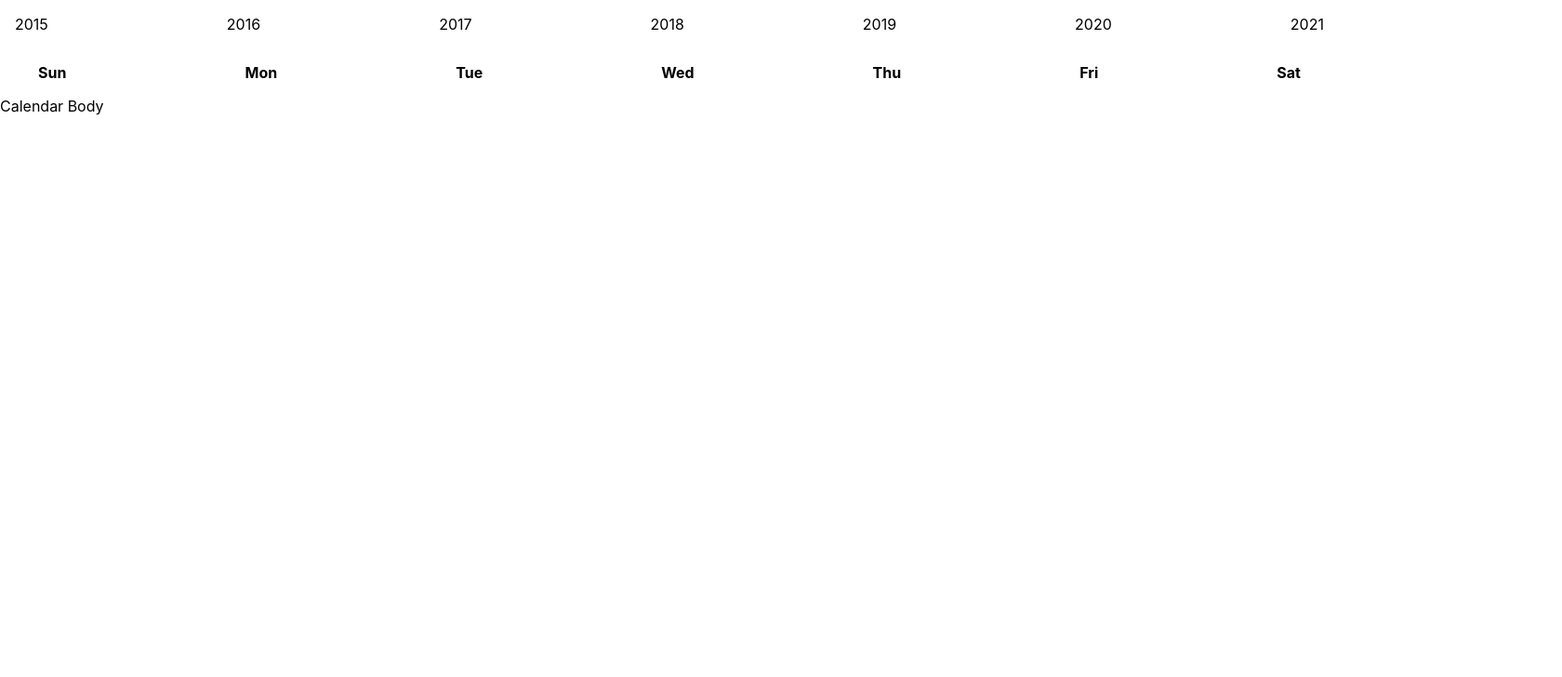
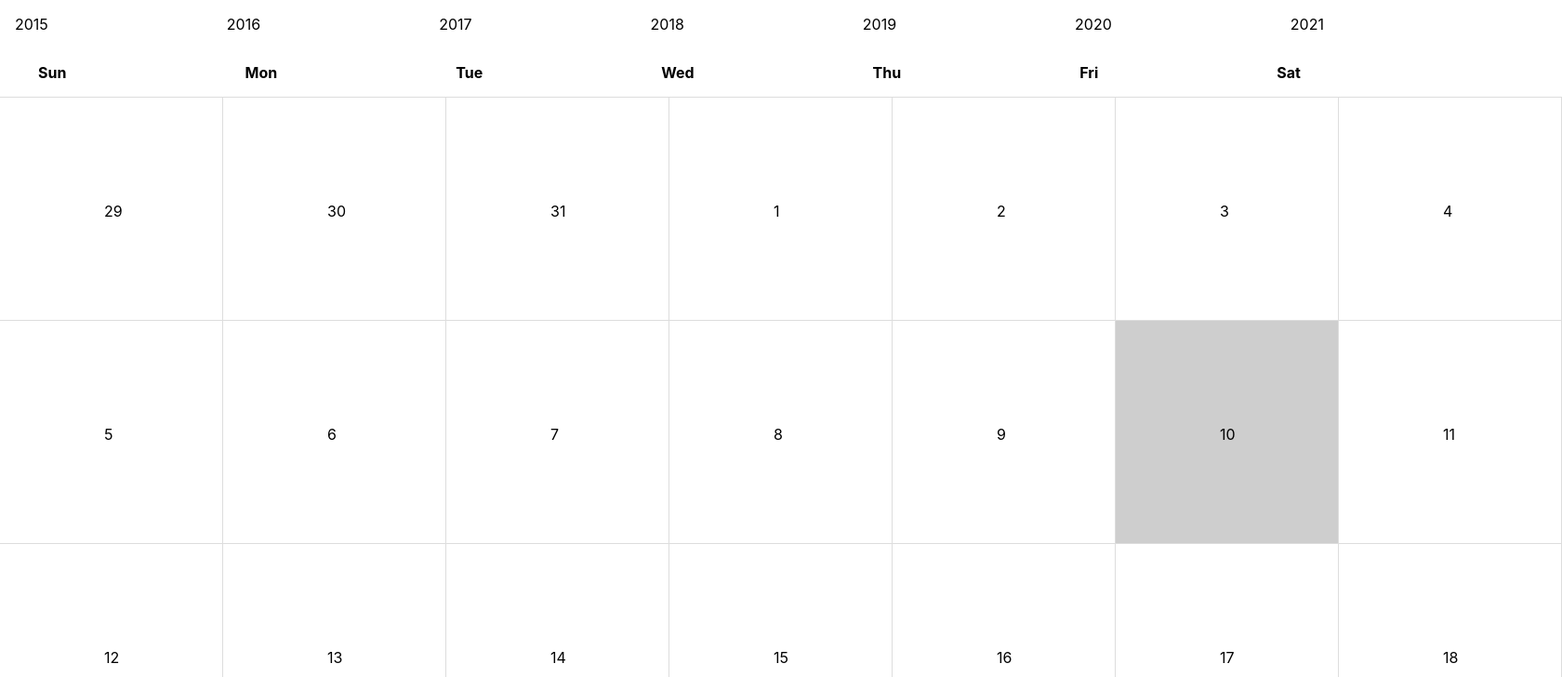
Before and after one commit to rickrd/next-calendar, a Next.js app: page /calendar in a window 1280 px wide. Shown: the top 728 px of the page at 93% size, 1680 px wide, since content can reach past the window. Built offline with nearby package versions, Linux system fonts and the light colour scheme.

Commit message:
Create initial Calendar body structure

```diff
--- a/components/molecules/CalendarBody.tsx
+++ b/components/molecules/CalendarBody.tsx
@@ -1,9 +1,77 @@
-import React from 'react'
+import React, { useState } from 'react'
+import moment from 'moment'
+import styled from 'styled-components'
+import Link from 'next/link'
 
 const CalendarBody = () => {
+  const [selectedYear, setSelectedYear] = useState<any>('2021')
+  const [selectedMonth, setSelectedMonth] = useState<any>('04')
+  const [selectedDay, setSelectedDay] = useState<any>('10')
+  console.log('moment year:', moment().year())
+  console.log('moment month:', moment().month())
+  console.log('moment day:', moment().day())
+  const startDay = moment(`${selectedYear}-${selectedMonth}-${selectedDay}`).clone().startOf('month').startOf('week')
+  console.log('startDay:', startDay.format('YYYY-MM-DD'))
+  const endDay = moment(`${selectedYear}-${selectedMonth}-${selectedDay}`).clone().endOf('month').endOf('week')
+  console.log('endDay:', endDay.format('YYYY-MM-DD'))
+  const today = moment().format('YYYY-MM-DD')
+  console.log('moment:', moment().format('YYYY-MM-DD'))
+  console.log('today:', today)
+
+  var calendar = []
+  var index = startDay.clone()
+  while (index.isBefore(endDay, 'day')) {
+    calendar.push(
+      new Array(7).fill(0).map(() => {
+        return { dayLabel: index.add(1, 'day').date(), date: index.format('YYYY-MM-DD') }
+      })
+    )
+  }
+  console.log(calendar)
   return (
-    <div>Calendar Body</div>
+    <CalendarBodyWrapper>
+      {calendar.map((calendarRow) => {
+        return (
+          <BodyRow>
+            {calendarRow.map(({ dayLabel, date }) => {
+              return (
+                <BodyCellWrapper>
+                  <Link href={`/calendar/${date}`}>
+                    <BodyCell today={date === moment(today).format('YYYY-MM-DD')}>{dayLabel}</BodyCell>
+                  </Link>
+                </BodyCellWrapper>
+              )
+            })}
+          </BodyRow>
+        )
+      })}
+    </CalendarBodyWrapper>
   )
 }
 
+const CalendarBodyWrapper = styled.div`
+  display: flex;
+  flex-direction: column;
+`
+
+const BodyRow = styled.div`
+  display: flex;
+  flex-direction: row;
+`
+
+const BodyCellWrapper = styled.div``
+
+export interface BodyCellParams {
+  today: boolean
+}
+
+const BodyCell = styled.div`
+  width: 15em;
+  height: 15em;
+  padding: 7em;
+  background-color: ${({ today }: BodyCellParams) => (today ? '#cecece' : '#fff')};
+  border-top: 1px solid #ddd;
+  border-right: 1px solid #ddd;
+`
+
 export default CalendarBody
```
